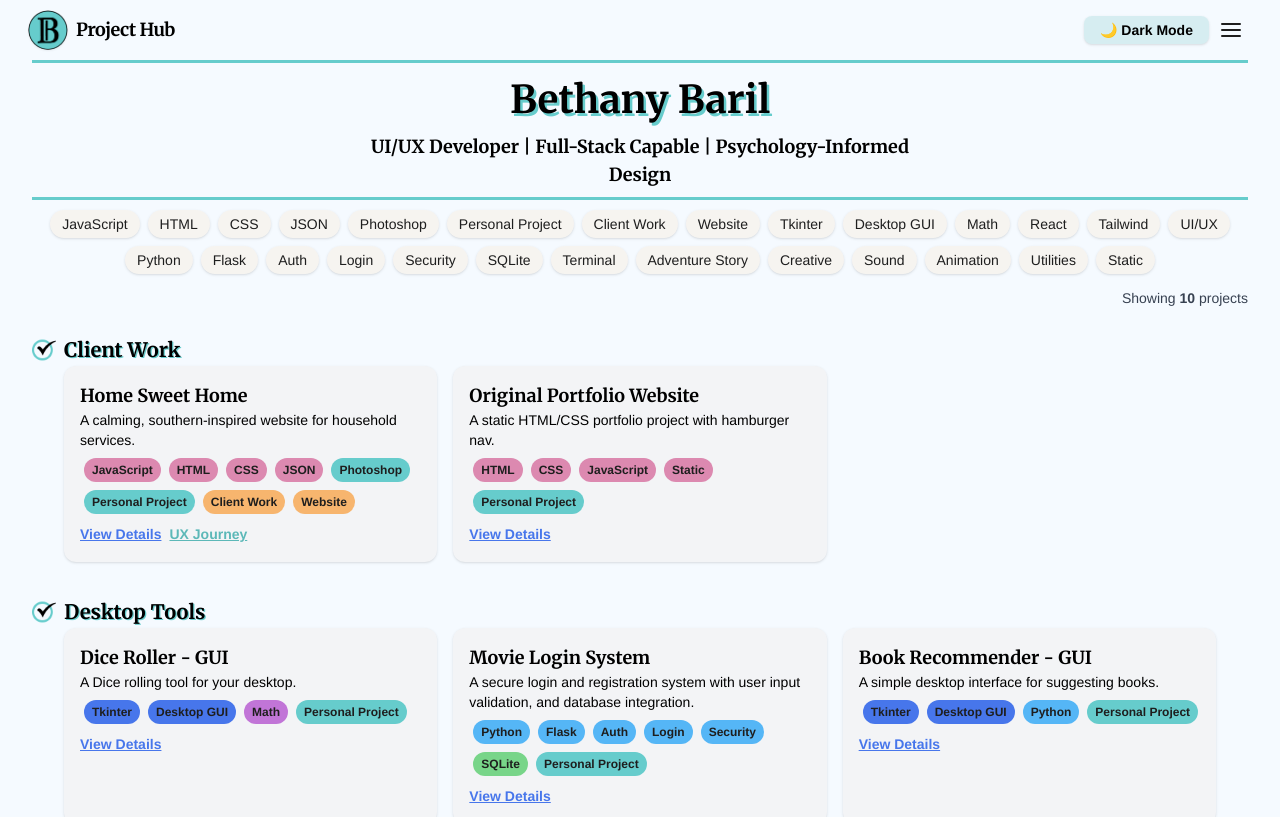
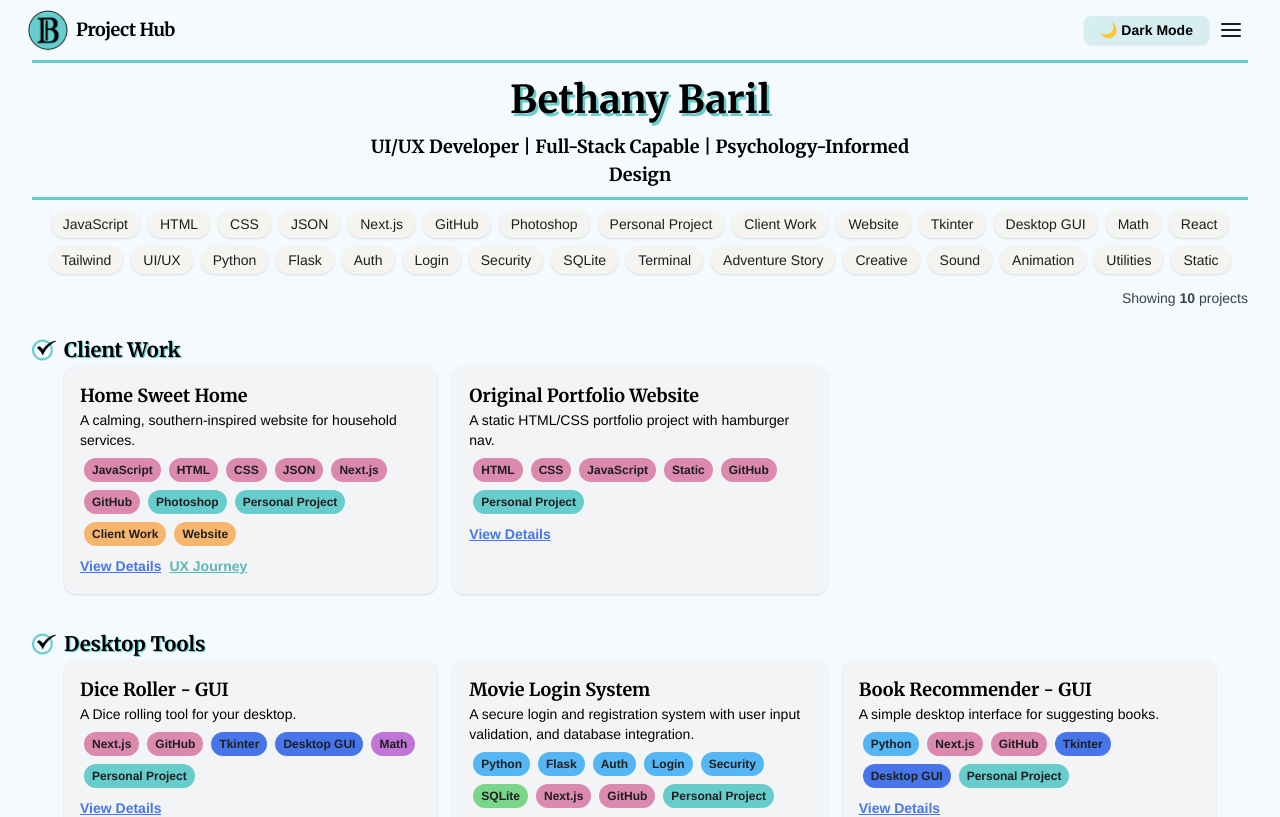
Before and after one commit to BBaril/project-hub, a Next.js app: page / in a window 1280 px wide. Shown: the top 817 px of the page. Built offline with nearby package versions, Linux system fonts and the light colour scheme.

Commit message:
Update tag added GitHub and Next

```diff
--- a/app/layout.jsx
+++ b/app/layout.jsx
@@ -18,13 +18,29 @@ const merriweather = Merriweather({
 
 export const metadata = {
   title: 'Project Hub | Bethany Baril',
-  description: 'Explore Bethany Baril’s full-stack and UI/UX projects: web apps, desktop tools, and creative showcases.',
+  description: 'Explore the UI/UX, full-stack, and creative projects of Bethany Baril. Filter by tech and discover interactive demos.',
   openGraph: {
     title: 'Project Hub | Bethany Baril',
-    description: 'Live demos and real work — explore projects by category and tag.',
-    images: ['/og-preview.png'], // optional
+    description: 'Explore categorized projects, live demos, and polished UI in Bethany’s interactive coding hub.',
+    url: 'https://project-hub-seven.vercel.app',
+    images: [
+      {
+        url: '/og-preview.png',
+        width: 1200,
+        height: 630,
+        alt: 'Bethany Baril Project Hub',
+      },
+    ],
+    type: 'website',
   },
-}
+  twitter: {
+    card: 'summary_large_image',
+    title: 'Project Hub | Bethany Baril',
+    description: 'Explore live projects and polished design by Bethany Baril.',
+    images: ['/og-preview.png'],
+  },
+};
+
 
 
 export default function RootLayout({ children }) {
--- a/src/data/projectsData.js
+++ b/src/data/projectsData.js
@@ -6,7 +6,7 @@ const projectsData = [
       title: 'Home Sweet Home',
       description: 'A calming, southern-inspired website for household services.',
       fullDescription: 'This static site was built to support a friend’s household assistance business, offering chores and non-medical daily help for older adults.',
-      tags: ['JavaScript', 'HTML', 'CSS', 'JSON', 'Photoshop', 'Personal Project', 'Client Work', 'Website'],
+      tags: ['JavaScript', 'HTML', 'CSS', 'JSON', 'Next.js', 'GitHub', 'Photoshop', 'Personal Project', 'Client Work', 'Website'],
       uxDetails: {
         text: "This project started with a flat layout. After feedback, I iterated with new sectioning, added icons, and focused on navigation clarity for older users.",
         images: [
@@ -24,7 +24,7 @@ const projectsData = [
       target: 'Middle-aged adults and elderly individuals in need of extra help around the home.',
       problem: 'The client needed an online presence to increase referrals and accessibility.',
       empathy: 'Designed with a warm, southern hospitality theme to match the tone of the business and its clients.',
-      technologies: ['HTML', 'CSS', 'JavaScript', 'Photoshop'],
+      technologies: ['HTML', 'CSS', 'JavaScript', 'Next.js','Photoshop', 'GitHub'],
       features: ['Static layout', 'Soft branding', 'Client consultation based design'],
       screenshot: '/images/home.sweet.home2.png',
       demo: 'https://bbaril.github.io/home.sweet.home',
@@ -37,7 +37,7 @@ const projectsData = [
       title: 'Dice Roller - GUI',
       description: 'A Dice rolling tool for your desktop.',
       fullDescription: 'Built as practice for enhancing my knowledge.',
-      tags: ['Tkinter', 'Desktop GUI', 'Math', 'Personal Project'],
+      tags: ['Next.js', 'GitHub', 'Tkinter', 'Desktop GUI',  'Math', 'Personal Project', ],
       target: 'My first GUI.',
       problem: 'Needed a project that could be visible.',
       empathy: 'Added a button.',
@@ -54,7 +54,7 @@ const projectsData = [
       title: 'Dice Roller - Web App',
       description: 'A Dice rolling tool for an application.',
       fullDescription: 'Built to enhance tabletop gaming and practice full-stack concepts.',
-      tags: ['React', 'Tailwind', 'JavaScript', 'UI/UX', 'Personal Project'],
+      tags: ['React', 'Tailwind', 'JavaScript', 'Next.js', 'GitHub', 'UI/UX', 'Personal Project'],
       target: 'Kids and RPG fans who enjoy whimsical games',
       problem: 'Needed a tool to simulate dice logic in a fantasy setting',
       empathy: 'Added sounds, scroll visuals, and large dice for accessibility',
@@ -71,7 +71,7 @@ const projectsData = [
       title: 'Movie Login System',
       description: 'A secure login and registration system with user input validation, and database integration.',
       fullDescription: 'This project implements user authentication to control access to a planned movie catalog. It focuses on registration, hashed password storage, and login flow.',
-      tags: ['Python', 'Flask', 'Auth', 'Login', 'Security', 'SQLite', 'Personal Project'],
+      tags: ['Python', 'Flask', 'Auth', 'Login', 'Security', 'SQLite', 'Next.js', 'GitHub', 'Personal Project',],
       target: 'Future family users and admins managing a private digital archive.',
       problem: 'My first backend project designed to run locally.',
       empathy: 'Built with family-friendly design and safe user storage in mind.',
@@ -88,7 +88,7 @@ const projectsData = [
       title: 'Book Recommender - GUI',
       description: 'A simple desktop interface for suggesting books.',
       fullDescription: 'Python + Tkinter app that helps users find book titles based on genre or interest.',
-      tags: ['Tkinter', 'Desktop GUI', 'Python', 'Personal Project'],
+      tags: ['Python', 'Next.js', 'GitHub','Tkinter', 'Desktop GUI', 'Personal Project'],
       target: 'Readers looking for new book suggestions.',
       problem: 'Needed a user-friendly tool to explore books.',
       empathy: 'Designed for non-technical users, with minimal UI and one-click simplicity.',
@@ -105,7 +105,7 @@ const projectsData = [
       title: 'Adventure Game (Text-Based)',
       description: 'A classic choose-your-path game written in Python.',
       fullDescription: 'My first interactive game, designed in terminal with player choices, branching paths, and a friendly tone. It laid the groundwork for more storybook web projects.',
-      tags: ['Python', 'Terminal', 'Adventure Story', 'Creative', 'Personal Project'],
+      tags: ['Python', 'Next.js', 'GitHub', 'Terminal', 'Adventure Story', 'Creative', 'Personal Project'],
       target: 'Kids and coding learners interested in narrative logic and branching stories.',
       problem: 'Wanted a fun, beginner-friendly way to explore story logic with code.',
       empathy: 'Written with playful storytelling and accessible decision points.',
@@ -122,7 +122,7 @@ const projectsData = [
       title: 'Interactive Storybook (First Edition)',
       description: 'A web-based choose-your-own-adventure game built in React.',
       fullDescription: 'This was Bethany’s first fully interactive story project in web format, transforming a text-based Python narrative into a visual, clickable React experience.',
-      tags: ['React', 'Tailwind', 'Sound', 'Adventure Story', 'Creative', 'Personal Project'],
+      tags: ['React', 'Tailwind', 'Next.js', 'GitHub', 'Sound', 'Adventure Story', 'Creative', 'Personal Project'],
       target: 'Kids aged 7–10 and fans of choose-your-own-adventure stories.',
       problem: 'Needed a way to showcase interactive storytelling in a visual web format.',
       empathy: 'Designed with child-friendly language, fun visuals, and a sense of exploration.',
@@ -139,7 +139,7 @@ const projectsData = [
       title: 'Whispers of Wisdom',
       description: 'A magical choose-your-own-adventure story for kids.',
       fullDescription: 'An interactive storybook with branching paths, animated visuals, and hidden dice-based challenges.',
-      tags: ['React', 'Tailwind', 'UI/UX', 'Sound', 'Animation', 'Adventure Story', 'Creative', 'Personal Project'],
+      tags: ['React', 'Tailwind', 'Next.js', 'UI/UX', 'GitHub', 'Sound', 'Animation', 'Adventure Story', 'Creative', 'Personal Project'],
       target: 'Children ages 7–10, especially those who enjoy stories with exploration and puzzles.',
       problem: 'Needed a way to transform a Python storybook into an immersive web format.',
       empathy: 'Created with children in mind: bright visuals, large text, audio, and gentle difficulty.',
@@ -157,7 +157,7 @@ const projectsData = [
       description: "A clean, Tkinter-based desktop calculator.",
       fullDescription:
         "A simple but stylish GUI calculator built with Python and Tkinter. This project highlights utility-focused thinking, visual layout precision, and branding polish with a custom favicon.",
-      tags: ['Python', 'Tkinter', 'Desktop GUI', 'Math', 'Utilities',],
+      tags: ['Python', 'Next.js', 'GitHub' ,'Tkinter', 'Desktop GUI', 'Math', 'Utilities', ],
       target: "Desktop users who need a quick, intuitive calculator tool.",
       problem: "Created to reinforce GUI layout and event handling with Python.",
       empathy: "Designed for easy use, clear layout, and soft colors for visual comfort.",
@@ -175,7 +175,7 @@ const projectsData = [
       description: "A static HTML/CSS portfolio project with hamburger nav.",
       fullDescription:
         "This was my first portfolio website, hand-coded in HTML and CSS with a floating menu, smooth scroll, and contact section. It marked the beginning of my front-end journey and laid the foundation for my upgraded React + Next projects.",
-      tags: ['HTML', 'CSS', 'JavaScript', 'Static', 'Personal Project'],
+      tags: ['HTML', 'CSS', 'JavaScript', 'Static',  'GitHub', 'Personal Project',],
       target: "Employers and visitors reviewing my early design progress.",
       problem: "Needed a way to present projects and skills visually without a JS framework.",
       empathy: "Optimized for smooth scrolling and simple layout to guide users easily.",
--- a/src/ui/ProjectCard.jsx
+++ b/src/ui/ProjectCard.jsx
@@ -165,7 +165,7 @@ export default function ProjectCard({ project }) {
 }
 
 function tagColor(tag) {
-    const frontend = ['React', 'Tailwind', 'JavaScript', 'HTML', 'CSS', 'UI/UX', 'Figma', 'Next.js', 'JSON','Static'];
+    const frontend = ['React', 'Tailwind', 'JavaScript', 'HTML', 'CSS', 'UI/UX', 'Figma', 'Next.js', 'JSON','Static', 'GitHub'];
     const backend = ['Flask', 'API', 'Auth', 'Python', 'Java', 'Node.js', 'Django', 'Login', 'Security'];
     const database = ['MySQL', 'SQLite'];
     const gui = ['Tkinter','Desktop GUI'];
```
Also changed, not shown: public/og-preview.png (added).
